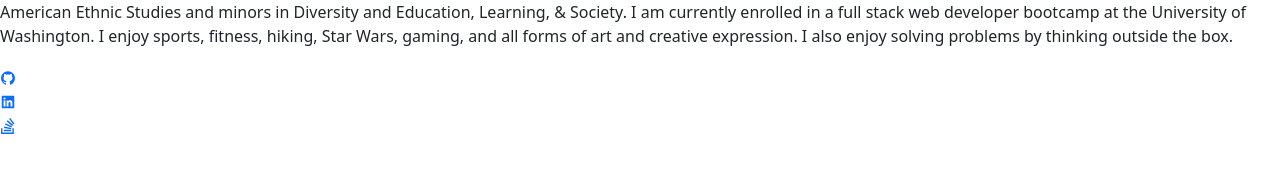
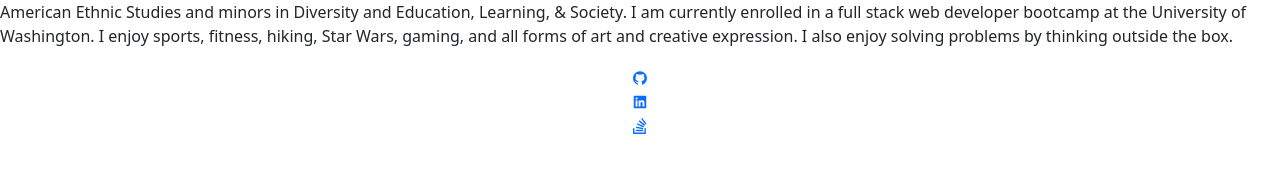
Before and after one commit to crzn24/ncruz-react-portfolio, a React (Create React App) app in the folder ncruz-react-portfolio/: page / in a window 1280 px wide. Shown: the part 178-350 px from the top of the page. Built offline with nearby package versions, Linux system fonts and the light colour scheme.

Commit message:
Plays around with footer styling

```diff
--- a/ncruz-react-portfolio/src/components/Footer.js
+++ b/ncruz-react-portfolio/src/components/Footer.js
@@ -12,12 +12,18 @@ import {
   BsStackOverflow,
 } from "react-icons/bs";
 
-
 export default function Footer() {
   return (
-    <div id="footer-contact">
+    <section>
+      <footer className="container">
+        <div id="footer-contact row">
+          <div className="col-lg-8 mx-auto text-center">
             <div className="contact-icons">
-        <a href="https://github.com/crzn24" target="_blank" rel="noreferrer">
+              <a
+                href="https://github.com/crzn24"
+                target="_blank"
+                rel="noreferrer"
+              >
                 <AiFillGithub />
               </a>
             </div>
@@ -42,5 +48,8 @@ export default function Footer() {
               </a>
             </div>
           </div>
+        </div>
+      </footer>
+    </section>
   );
 }
```
Lines whose indentation alone changed are shown as unchanged.
